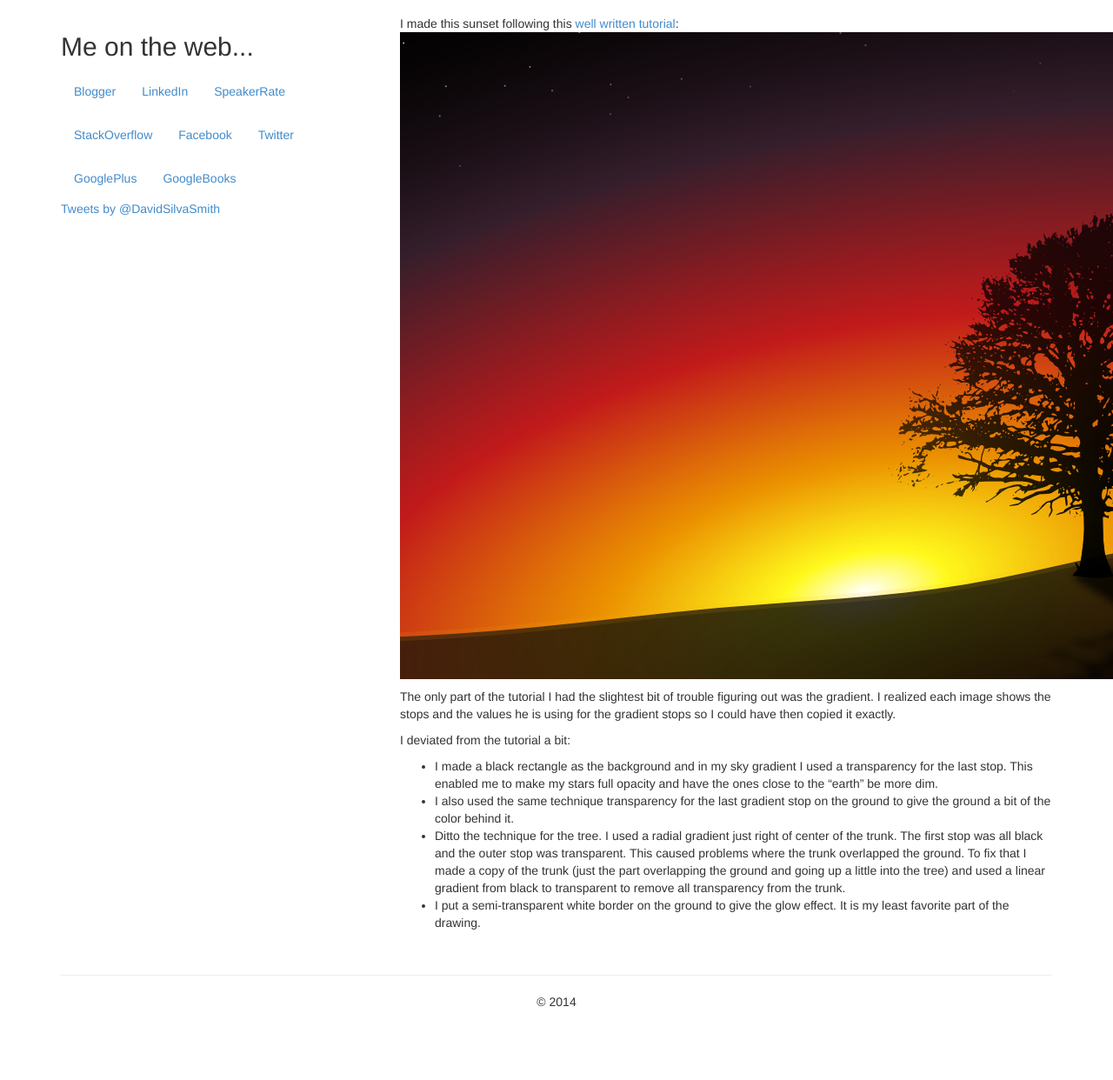
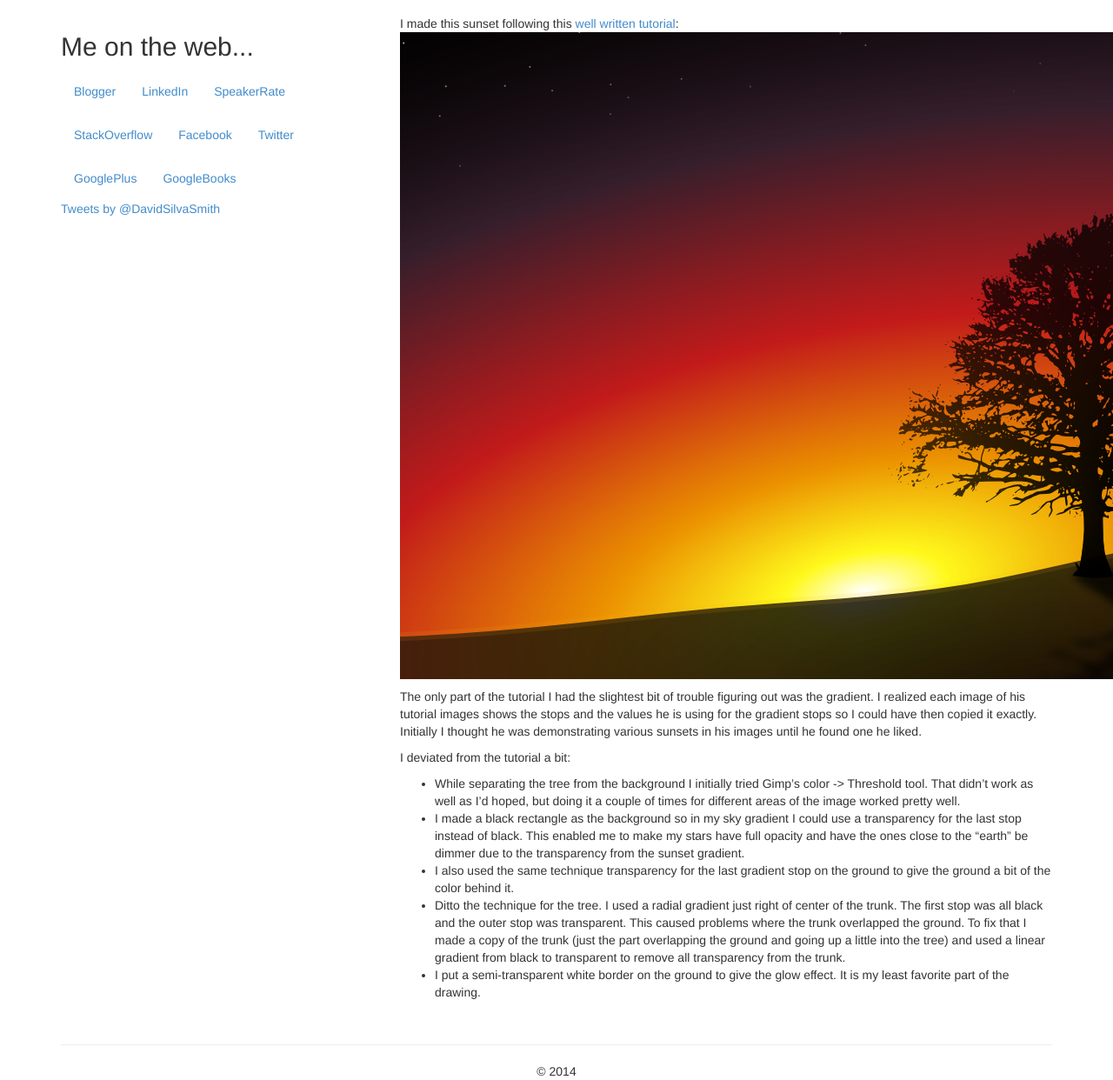
Before and after one commit to davidsilvasmith/davidsilvasmith.github.io, a Jekyll site: the page built from _posts/2014-09-21-vector-sunset.md, in a window 1280 px wide, cut to the strip 165-1407 px from the top of the page. Shown: the whole strip at 87% size. Built offline with Jekyll 4.4.1, drawn with Linux system fonts in a browser that asks for light colours; nearby versions of some CDN libraries; comment, search, counter and statistics services are not loaded; before the commit the page ends 1327 px from its top, so only the background shows below that.

Commit message:
spelling and clarification

```diff
--- a/_posts/2014-09-21-vector-sunset.md
+++ b/_posts/2014-09-21-vector-sunset.md
@@ -4,11 +4,12 @@
 I made this sunset following this [well written tutorial](http://tutorialgeek.blogspot.com/2013/03/draw-sunset-with-tree-silhouette.html):
 ![sunset tree](/images/sunset-tree.png "Sunset tree")
 
-The only part of the tutorial I had the slightest bit of trouble figuring out was the gradient. I realized each image shows the stops and the values he is using for the gradient stops so I could have then copied it exactly.
+The only part of the tutorial I had the slightest bit of trouble figuring out was the gradient. I realized each image of his tutorial images shows the stops and the values he is using for the gradient stops so I could have then copied it exactly. Initially I thought he was demonstrating various sunsets in his images until he found one he liked.
 
 I deviated from the tutorial a bit:
 
- * I made a black rectangle as the background and in my sky gradient I used a transparency for the last stop. This enabled me to make my stars full opacity and have the ones close to the "earth" be more dim.
+ * While separating the tree from the background I initially tried Gimp's color -> Threshold tool. That didn't work as well as I'd hoped, but doing it a couple of times for different areas of the image worked pretty well.
+ * I made a black rectangle as the background so in my sky gradient I could use a transparency for the last stop instead of black. This enabled me to make my stars have full opacity and have the ones close to the "earth" be dimmer due to the transparency from the sunset gradient.
  * I also used the same technique transparency for the last gradient stop on the ground to give the ground a bit of the color behind it.
  * Ditto the technique for the tree. I used a radial gradient just right of center of the trunk. The first stop was all black and the outer stop was transparent. This caused problems where the trunk overlapped the ground. To fix that I made a copy of the trunk (just the part overlapping the ground and going up a little into the tree) and used a linear gradient from black to transparent to remove all transparency from the trunk.
  * I put a semi-transparent white border on the ground to give the glow effect. It is my least favorite part of the drawing.
```
